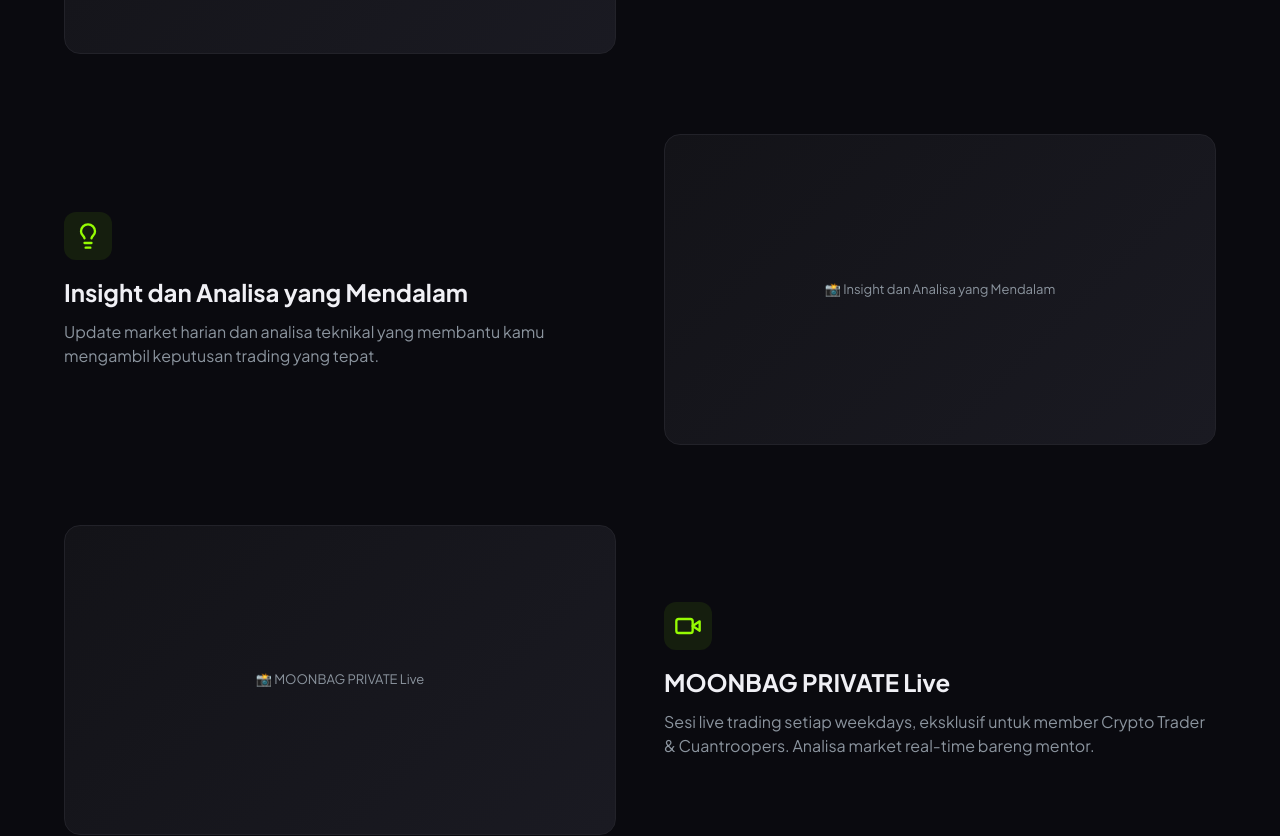
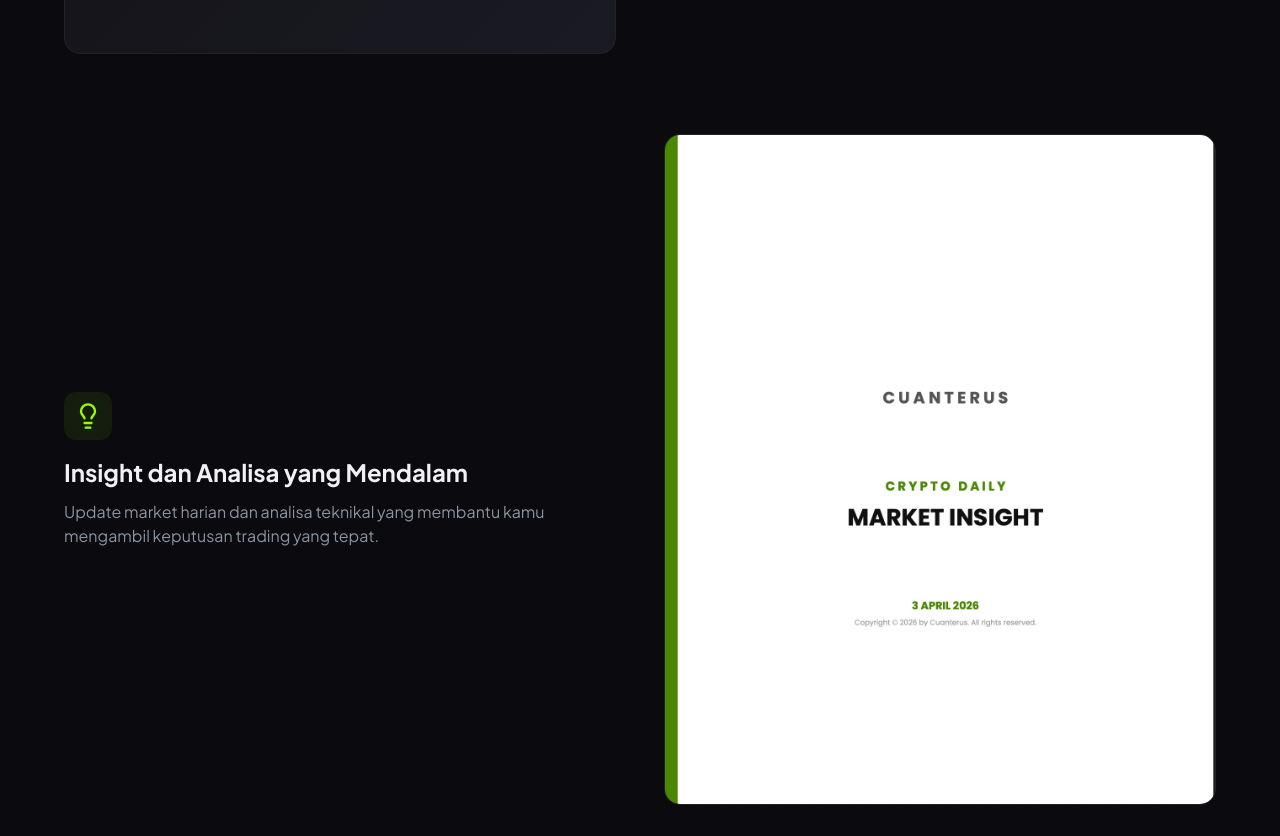
Before and after one commit to andriyantoo/CUANTERUS, a Next.js app: page / in a window 1280 px wide. Shown: the part 3680-4516 px from the top of the page. Built offline with nearby package versions, Linux system fonts and the light colour scheme.

Commit message:
Add market insight image to Masterclass section
Replace placeholder for "Insight dan Analisa yang Mendalam" with
uploaded image. Other features keep placeholder until images uploaded.

https://claude.ai/code/session_01NBznLbFANwGvjxdkG5UKR6

```diff
--- a/components/Homepage.tsx
+++ b/components/Homepage.tsx
@@ -711,7 +711,11 @@ export default function Homepage() {
                   </p>
                 </div>
                 <div className="flex-1 w-full">
-                  <Placeholder label={`📸 ${f.title}`} />
+                  {f.image ? (
+                    <img src={f.image} alt={f.title} className="w-full rounded-2xl" style={{ border: `1px solid ${BORDER}` }} />
+                  ) : (
+                    <Placeholder label={`📸 ${f.title}`} />
+                  )}
                 </div>
               </div>
             </FadeIn>
--- a/lib/data.ts
+++ b/lib/data.ts
@@ -107,6 +107,7 @@ export const MASTERCLASS_FEATURES = [
     icon: "Lightbulb",
     title: "Insight dan Analisa yang Mendalam",
     desc: "Update market harian dan analisa teknikal yang membantu kamu mengambil keputusan trading yang tepat.",
+    image: "/images/Image 04-04-26 at 12.00.jpeg",
   },
   {
     icon: "Video",
```
